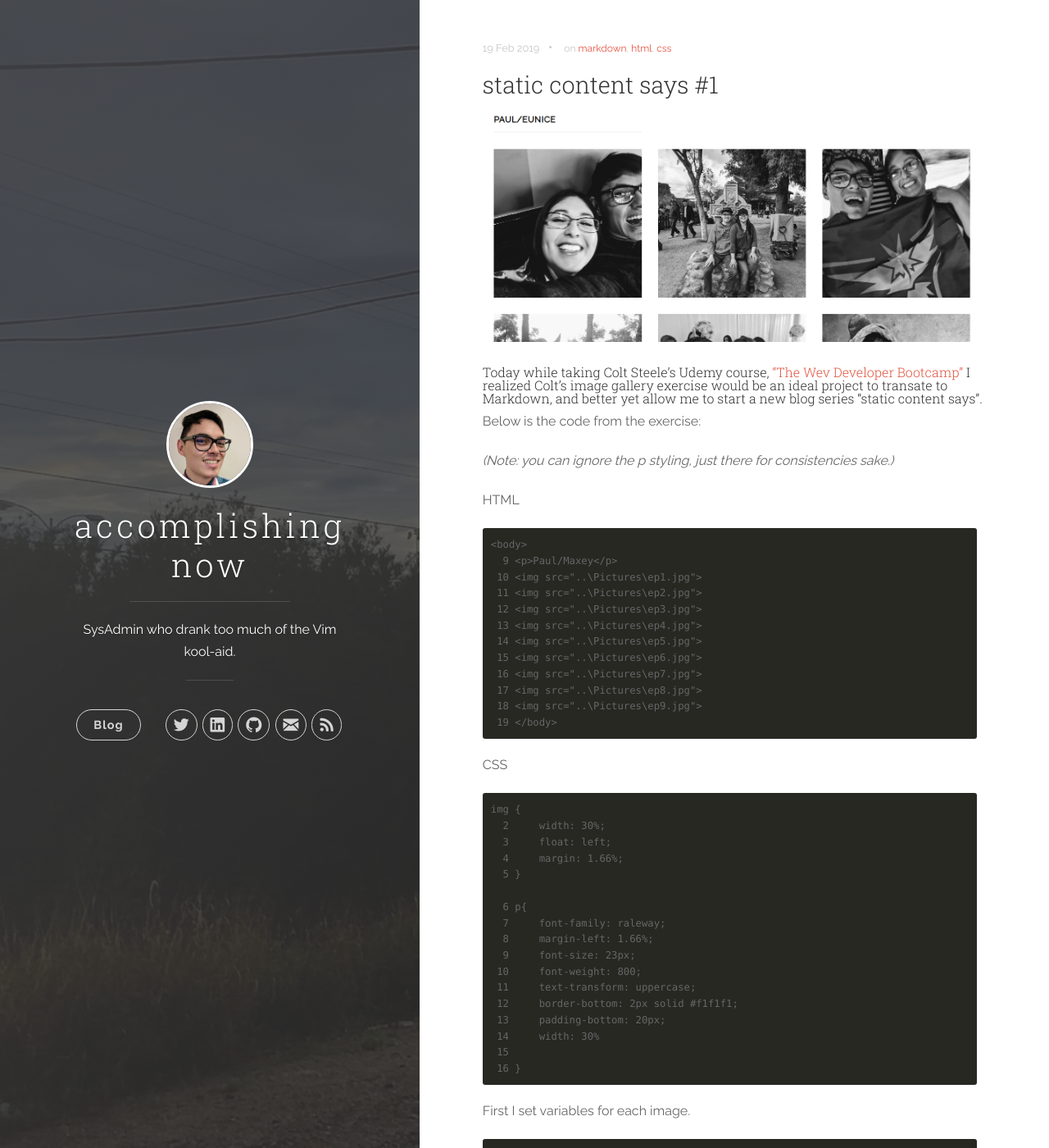
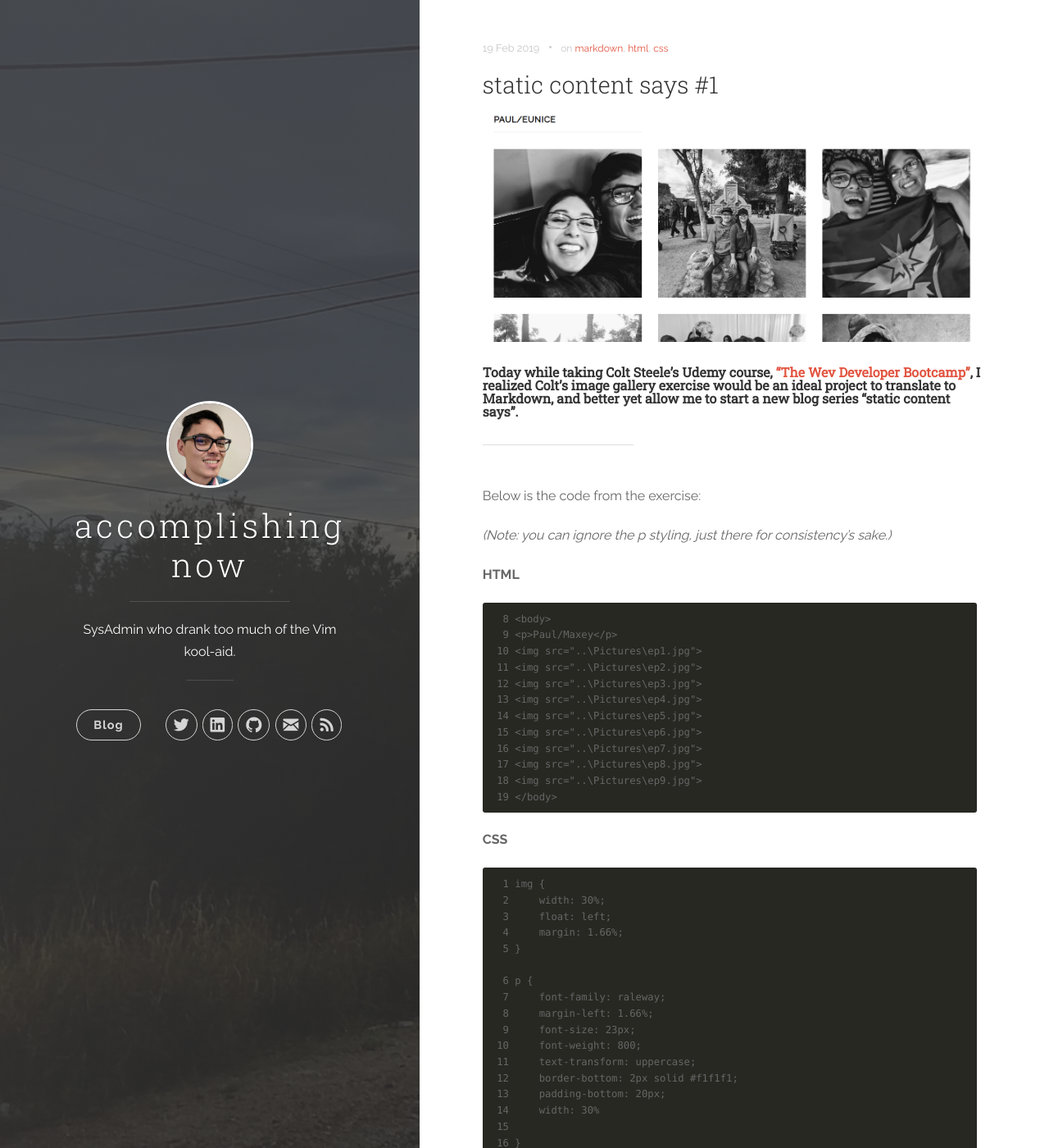
Before and after one commit to pmaxey83/restlessadmin.github.io, a Jekyll site: the page built from _posts/2019-02-19-something-fun.md, in a window 1280 px wide and 1400 px high. Shown: the whole window at 82% size. Built offline with Jekyll 4.4.1, drawn with Linux system fonts in a browser that asks for light colours; some of the changed text lies outside the part shown.

Commit message:
Update site/Posts

````diff
--- a/Gemfile
+++ b/Gemfile
@@ -1,4 +1,4 @@
-source "https://rubygems.org"
+source "http://rubygems.org"
 
 # Hello! This is where you manage which Jekyll version is used to run.
 # When you want to use a different version, change it below, save the
--- a/_layouts/post.html
+++ b/_layouts/post.html
@@ -6,7 +6,7 @@ layout: default
     <div class="post-meta">
       <time datetime="{{ page.date | date: "%Y-%m-%d %H:%M" }}" class="post-meta__date date">{{ page.date | date: "%-d %b %Y" }}</time>
       {% if page.tags.size > 0 %}
-      &#8226; <span class="post-meta__tags">on {% for tag in page.tags %} <a href="{{ site.baseurl }}/categories/#{{ category }}">{{ category }}<a href="{{ site.baseurl }}/tags/#{{ tag }}">{{ tag }}</a>{% if forloop.last == false %}, {% endif %}{% endfor %}</span>
+      &#8226;<span class="post-meta__tags">on{% for tag in page.tags %} <a href="{{ site.baseurl }}/tags/#{{ tag }}">{{ tag }}</a>{% if forloop.last == false %}, {% endif %}{% endfor %}</span>
       {% endif %}
     </div>
     <h3 class="post-title">{{ page.title }}</h3>
--- a/_posts/2019-02-19-something-fun.md
+++ b/_posts/2019-02-19-something-fun.md
@@ -6,20 +6,22 @@ date:   2019-02-19 16:18:00 -0700
 categories: [personal,tutorial]
 tags: [markdown,html,css]
 
+
 ---
 
 ![photoGallery](/assets/screenshot-2019-2-19photogallery.png "Photo Gallery")
-##### Today while taking Colt Steele's Udemy course, ["The Wev Developer Bootcamp"](https://www.udemy.com/the-web-developer-bootcamp) I realized Colt's image gallery exercise would be an ideal project to transate to Markdown, and better yet allow me to start a new blog series "static content says".
+##### **Today while taking Colt Steele's Udemy course, ["The Wev Developer Bootcamp"](https://www.udemy.com/the-web-developer-bootcamp), I realized Colt's image gallery exercise would be an ideal project to translate to Markdown, and better yet allow me to start a new blog series "static content says".**
 
+---
 
 Below is the code from the exercise:
 
-_(Note: you can ignore the p styling, just there for consistencies sake.)_
+_(Note: you can ignore the p styling, just there for consistency's sake.)_
 
 
-HTML
+**HTML**
 ```
-<body>
+  8 <body>
   9 <p>Paul/Maxey</p>
  10 <img src="..\Pictures\ep1.jpg">
  11 <img src="..\Pictures\ep2.jpg">
@@ -34,15 +36,15 @@ HTML
 ```
 
 
-CSS
+**CSS**
 ```
-img {
+  1 img {
   2     width: 30%;
   3     float: left;
   4     margin: 1.66%;
   5 }
 
-  6 p{
+  6 p {
   7     font-family: raleway;
   8     margin-left: 1.66%;
   9     font-size: 23px;
@@ -54,18 +56,18 @@ img {
  15
  16 }
 ```
-
-First I set variables for each image.
+<hr>
+First I set "variables" for each image.  The square brackets contain the variable name and are followed by image path and alt-text.
 ```
 [image1]: /assets/ep1.jpg "Copyright Paul Maxey 2019"
 [image2]: /assets/ep2.jpg "Copyright Paul Maxey 2019"
 ...
 ```
-Then I set a style block that I would use with each image..
+Then I set a style block that I will use with each image..
 ```
 {:imageGrid:width="30%"}
 ```
-and applied it.
+and apply it to each variable.
 ```
 [image1]: /assets/ep1.jpg "Copyright Paul Maxey 2019"
 {: imageGrid}
@@ -79,6 +81,7 @@ Finally I laid out each image in a grid like fashion.
 ![image2] ![image5] ![image8]
 ![image3] ![image6] ![image9]
 ```
+<hr>
 I gotta say, it's pretty close.
 
 ![image1] ![image4] ![image7]
--- a/_sass/uno.scss
+++ b/_sass/uno.scss
@@ -1175,7 +1175,9 @@ hr {
 	display: block;
 	width: 30%;
 	margin: 2em 0;
-	border-top: 1px solid #dddddd; }
+	border-top: 1px solid #dddddd;
+	padding-bottom: 1em; }
+
 .error-code {
 	font-size: 6em; }
 
--- a/index.html
+++ b/index.html
@@ -13,6 +13,7 @@ layout: default
       </div>
 
       <a href="{{ site.baseurl }}{{ post.url }}" class="read-more">Read More</a>
+
     </article>
   {% endfor %}
 </div>
````
Also changed, not shown: _posts/2019-01-26-hello-world.md (+7 -5 lines), Gemfile.lock, 9 other files.
